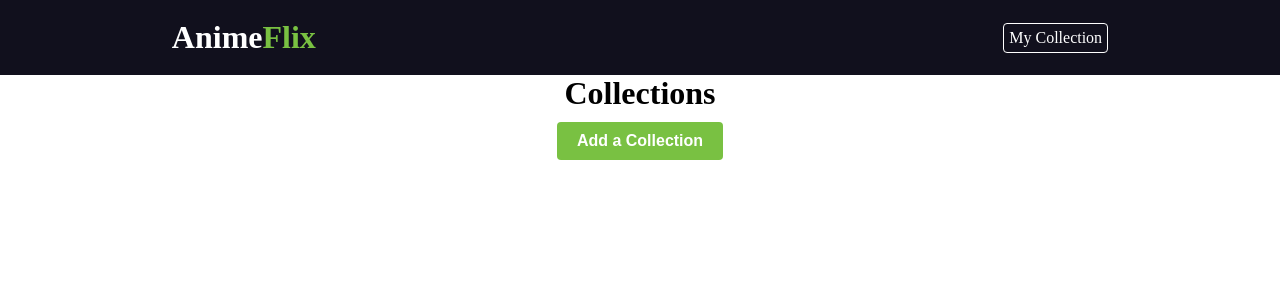
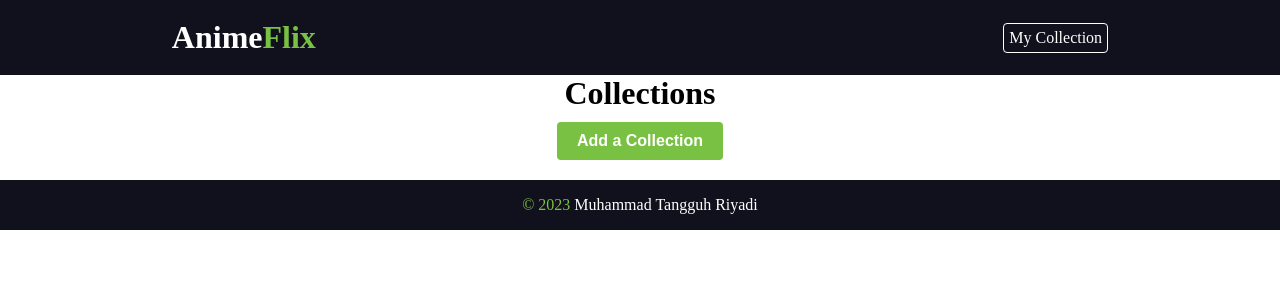
Before and after one commit to tangguhriyadi/react-ts-animation, a React (Vite) app: page /collection in a window 1280 px wide. Shown: the top 300 px of the page. Built offline with nearby package versions, Linux system fonts and the light colour scheme.

Commit message:
fix(footer): footer style

```diff
--- a/src/App.tsx
+++ b/src/App.tsx
@@ -1,4 +1,5 @@
 import "./App.css";
+import Footer from "./components/Footer";
 import Navbar from "./components/Navbar";
 import NotFound from "./components/NotFound";
 import Collection from "./pages/collection";
@@ -27,6 +28,7 @@ function App() {
                         <Route path="*" element={<NotFound />} />
                     </Routes>
                 </div>
+                <Footer author="Muhammad Tangguh Riyadi" year={2023} />
             </BrowserRouter>
         </>
     );
--- a/src/components/AdultOnly.tsx
+++ b/src/components/AdultOnly.tsx
@@ -38,7 +38,7 @@ margin-bottom:5px;
       @media (max-width: 480px) {
         transform:translateY(-20%);
     }
-    }
+
     transition: transform 0.3s ease-in-out;
     &:hover {
         transform: scale(1.1);
--- /dev/null
+++ b/src/components/Footer.tsx
@@ -0,0 +1,37 @@
+/** @jsxImportSource @emotion/react */
+import { css, SerializedStyles } from "@emotion/react";
+import React from "react";
+
+interface FooterProps {
+    author: string;
+    year: number;
+}
+
+const Footer: React.FC<FooterProps> = ({ author, year }) => {
+    const style: SerializedStyles = css`
+        position: relative  ;
+        margin-top:20px;
+        bottom: 0;
+        left: 0;
+        right: 0;
+        height: 50px;
+        background-color: #11101d;
+        color: #fff;
+        display: flex;
+        align-items: center;
+        justify-content: center;
+        z-index: 2;
+        .year {
+            color: #79c142;
+        }
+    `;
+    return (
+        <footer css={style}>
+            <p>
+                <span className="year">&copy; {year}</span> {author}
+            </p>
+        </footer>
+    );
+};
+
+export default Footer;
--- a/src/components/Loading.tsx
+++ b/src/components/Loading.tsx
@@ -15,5 +15,9 @@ const style: SerializedStyles = css`
     display: flex;
     height: auto;
     justify-content: center;
+    height:90vh;
+    img {
+        max-height:300px;
+    }
 `;
 export default Loading;
--- a/src/components/Modal.tsx
+++ b/src/components/Modal.tsx
@@ -6,7 +6,7 @@ interface ModalProps {
     isOpen: boolean;
     title: string;
     children: JSX.Element;
-    onClose?: () => void
+    onClose?: () => void;
 }
 
 const Modal: React.FC<ModalProps> = (props) => {
@@ -40,7 +40,7 @@ const style: SerializedStyles = css`
     .container {
         background-color: #fff;
         width: 400px;
-        padding: 10px 20px 20px 20px;;
+        padding: 10px 20px 20px 20px;
         border-radius: 4px;
         box-shadow: 0 2px 4px rgba(0, 0, 0, 0.1);
         h2 {
@@ -67,7 +67,7 @@ const style: SerializedStyles = css`
                 color: red;
                 font-weight: bold;
             }
-            cursor:pointer;
+            cursor: pointer;
         }
     }
 `;
--- a/src/pages/collection/index.tsx
+++ b/src/pages/collection/index.tsx
@@ -134,6 +134,7 @@ const Collection: React.FC<{}> = () => {
                                                   .large
                                             : DefaultImage
                                     }
+                                    className="img-collection"
                                     alt="../../assets/default.png"
                                     onError={handleImageError}
                                     loading="lazy"
@@ -242,7 +243,7 @@ const style = {
     gridStyle: css`
         display: grid;
         grid-template-columns: repeat(5, 1fr);
-        grid-gap: 20px;
+        grid-gap: 40px;
         padding: 20px;
 
         li {
@@ -254,10 +255,10 @@ const style = {
             position: relative;
             cursor: pointer;
 
-            img {
+            .img-collection {
                 width: 100%;
-                height: 300px;
-                max-width: 275px;
+                height: 400px;
+
                 object-fit: fill;
                 border-radius: 8px;
                 cursor: pointer;
@@ -269,7 +270,7 @@ const style = {
             }
             .title-container {
                 position: absolute;
-                height: 300px;
+                height: 400px;
                 display: flex;
                 flex-direction: column-reverse;
                 width: 100%;
--- a/src/pages/collection_detail/index.tsx
+++ b/src/pages/collection_detail/index.tsx
@@ -7,7 +7,7 @@ import { CollectionData } from "../collection/types";
 import DeleteIcon from "../../assets/delete.png";
 import Modal from "../../components/Modal";
 import DefaultImage from "../../assets/default.png";
-
+import { title } from "../../utils/constant";
 import {
     deleteMutationLocal,
     getCollectionById,
@@ -78,6 +78,7 @@ const CollectionDetail: React.FC<{}> = () => {
                                             : DefaultImage
                                     }
                                     alt=""
+                                    className="anime-collection"
                                     onClick={() => handleClick(anime.id)}
                                     loading="lazy"
                                 />
@@ -90,7 +91,7 @@ const CollectionDetail: React.FC<{}> = () => {
                                     loading="lazy"
                                 />
                                 <div className="title">
-                                    {anime.title.english}
+                                    {title(anime.title)}
                                 </div>
                             </li>
                         ))}
@@ -181,15 +182,14 @@ const style = {
             align-items: end;
             text-align: center;
 
-            img {
+
+            .anime-collection {
                 width: 100%;
-
-                height: 300px;
+                height: 400px !important;
                 object-fit: fill;
                 border-radius: 8px;
                 cursor: pointer;
-                position: relative;
-                box-shadow:-7px 7px 5px #888888;
+                box-shadow: -7px 7px 5px #888888;
             }
             .delete {
                 position: absolute;
@@ -200,6 +200,7 @@ const style = {
                 background-color: red;
                 border-radius: 50%;
                 transition: transform 0.3s ease-in-out;
+                cursor:pointer;
                 &:hover {
                     transform: scale(1.1);
                 }
--- a/src/pages/detail/index.tsx
+++ b/src/pages/detail/index.tsx
@@ -209,6 +209,7 @@ const style: SerializedStyles = css`
             }
         }
         .detail {
+            margin-bottom:130px;
             .detail-item {
                 margin-bottom: 5px;
             }
--- a/src/pages/home/style.ts
+++ b/src/pages/home/style.ts
@@ -4,7 +4,7 @@ export const homePageStyle = {
     gridStyle: css`
         display: grid;
         grid-template-columns: repeat(5, 1fr);
-        grid-gap: 20px;
+        grid-gap: 40px;
         padding: 20px;
 
         li {
@@ -12,7 +12,7 @@ export const homePageStyle = {
             flex-direction: column;
             align-items: center;
             text-align: center;
-            max-height: 300px;
+            max-height: 400px;
             position: relative;
             cursor: pointer;
 
@@ -27,8 +27,7 @@ export const homePageStyle = {
 
             .image-anime {
                 width: 100%;
-                max-width: 275px;
-                height: 300px;
+                height: 400px;
                 object-fit: cover;
                 border-radius: 8px;
                 cursor: pointer;
@@ -41,7 +40,7 @@ export const homePageStyle = {
 
             .title-container {
                 position: absolute;
-                height: 300px;
+                height: 400px;
                 display: flex;
                 flex-direction: column-reverse;
                 width: 100%;
```
Also changed, not shown: src/pages/detail/hooks/useAnimeDetail.ts (+10 -7 lines).
